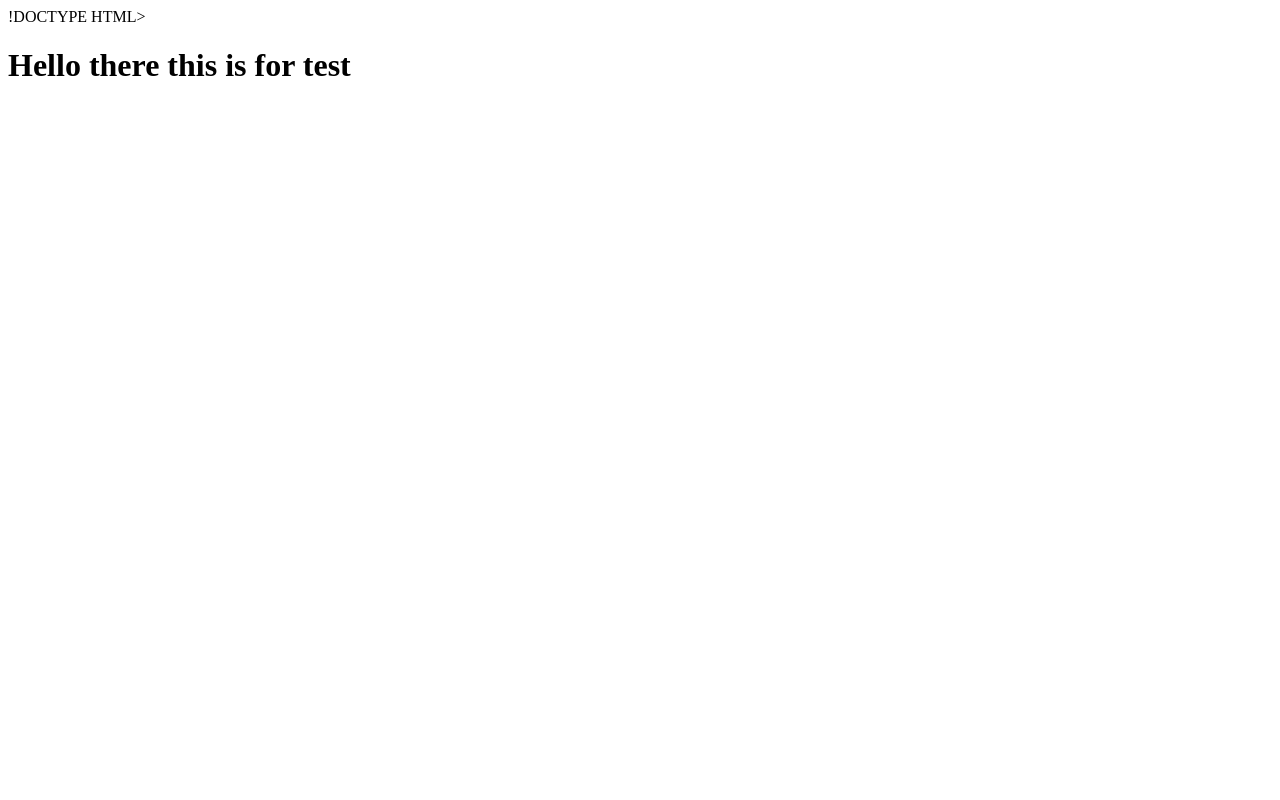
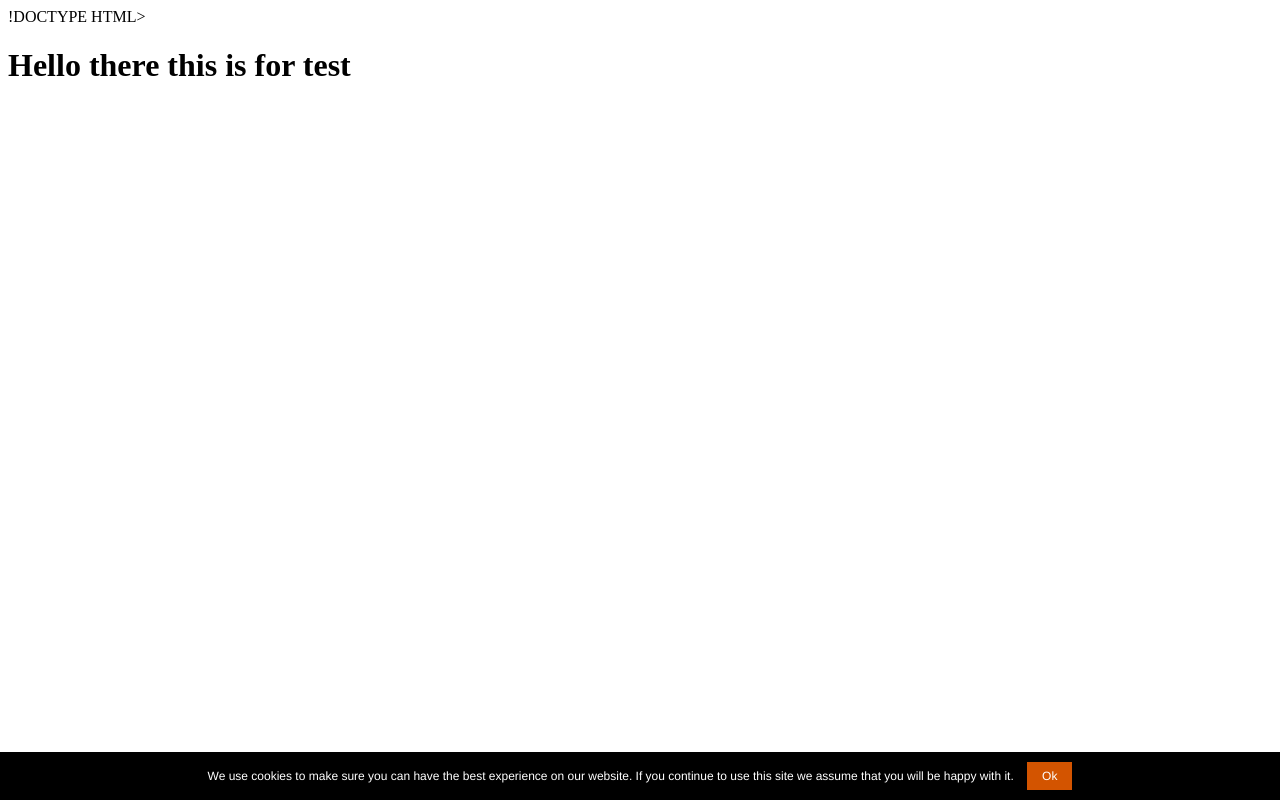
Before and after one commit to ZiaCodes/watch-movie2earn, a website: page Cookie/index.html in a window 1280 px wide. Drawn offline with Linux system fonts and the light colour scheme.

Commit message:
Update index.html

```diff
--- a/Cookie/index.html
+++ b/Cookie/index.html
@@ -7,5 +7,6 @@
     </head>
     <body>
          <h1>Hello there this is for test</h1>
+        <script src="cookie.notice.js"></script
     </body>
     </html>
```
